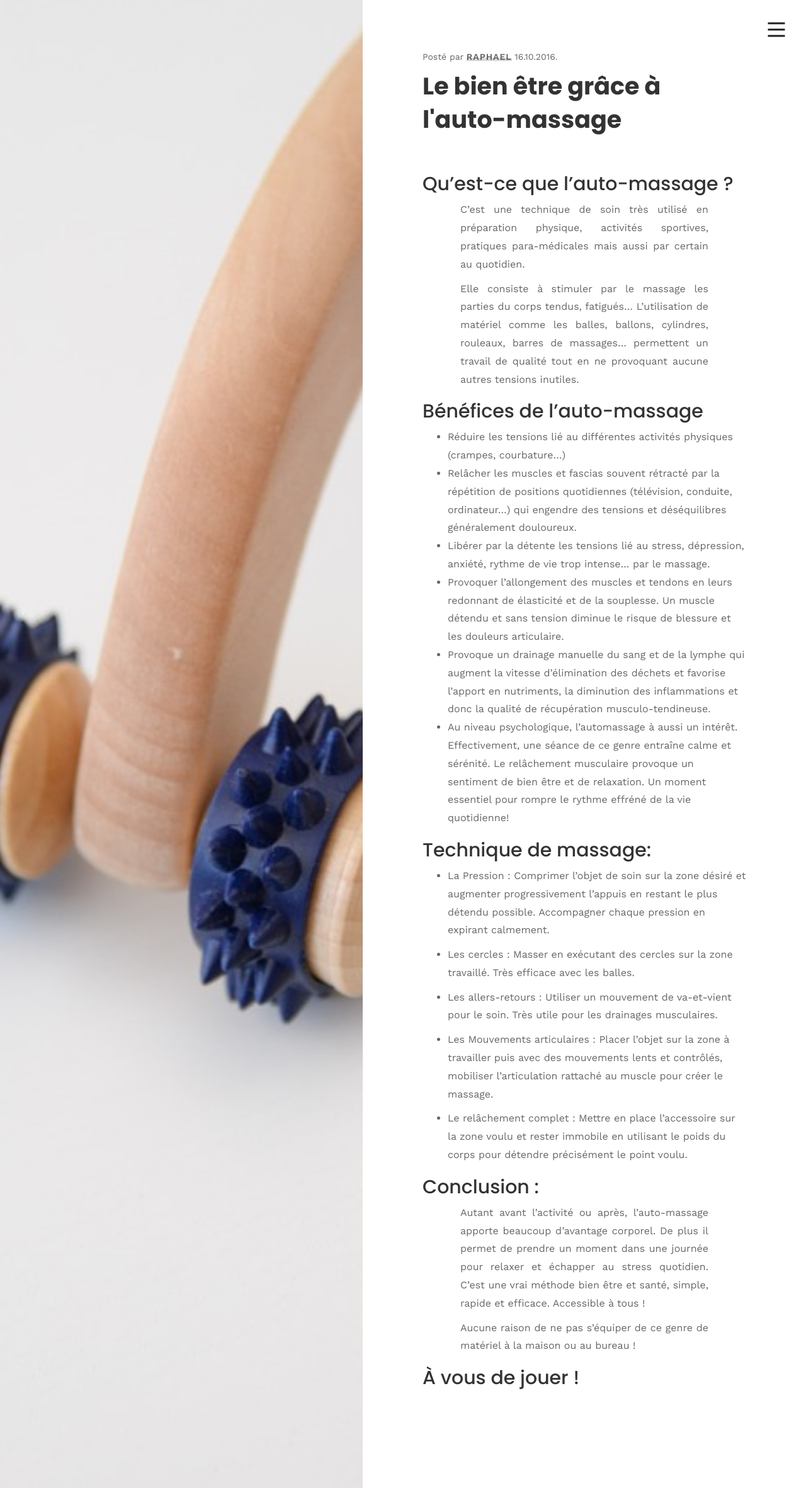
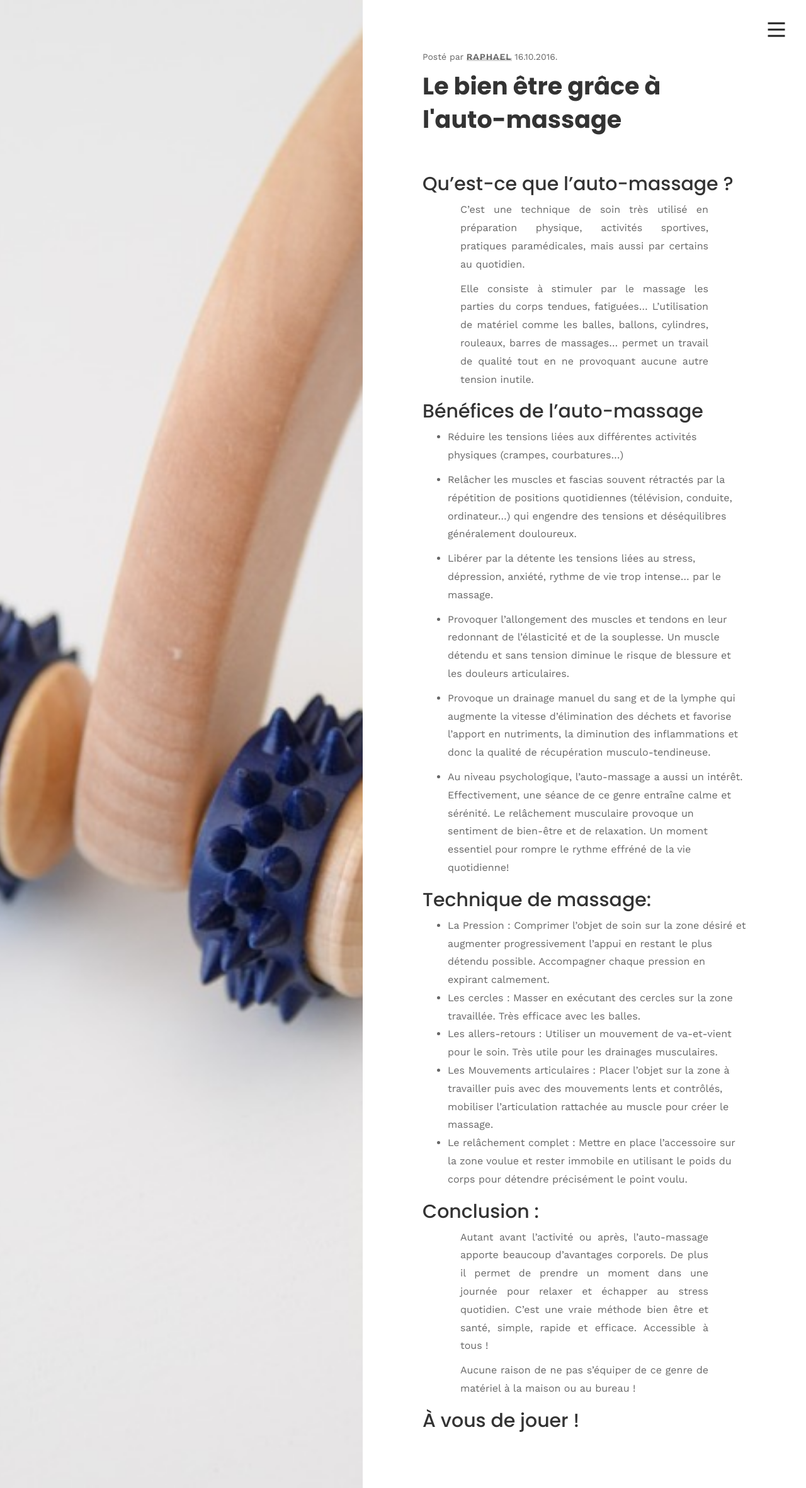
Before and after one commit to phildaponte/odemard, a Jekyll site: the page built from _posts/2017-10-09-le-bien-tre-gr-ce-l-auto-massage.md, in a window 1280 px wide. Shown: the whole page at 63% size. Built offline with Jekyll 4.4.1, drawn with Linux system fonts in a browser that asks for light colours; comment, search, counter and statistics services are not loaded.

Commit message:
Update Blog Post “2017-10-09-le-bien-tre-gr-ce-l-auto-massage”

```diff
--- a/_posts/2017-10-09-le-bien-tre-gr-ce-l-auto-massage.md
+++ b/_posts/2017-10-09-le-bien-tre-gr-ce-l-auto-massage.md
@@ -3,40 +3,41 @@
 title: 'Le bien être grâce à l''auto-massage  '
 tag: >-
   Besoin de te détendre, de soulager des tensions, améliorer des performances
-  sportive, ta récupération ou juste rechercher le bien être. Voici une
+  sportives, ta récupération ou juste rechercher le bien-être. Voici une
   technique que tu devrais apprécier !
 img: /img/uploads/spa-1979704_1280.jpg
 ---
 ## Qu’est-ce que l’auto-massage ?
 
-C’est une technique de soin très utilisé en préparation physique, activités sportives, pratiques para-médicales mais aussi par certain au quotidien.
+C’est une technique de soin très utilisé en préparation physique, activités sportives, pratiques paramédicales, mais aussi par certains au quotidien.
 
-Elle consiste à stimuler par le massage les parties du corps tendus, fatigués… L’utilisation de matériel comme les balles, ballons, cylindres, rouleaux, barres de massages… permettent un travail de qualité tout en ne provoquant aucune autres tensions inutiles.
+Elle consiste à stimuler par le massage les parties du corps tendues, fatiguées… L’utilisation de matériel comme les balles, ballons, cylindres, rouleaux, barres de massages… permet un travail de qualité tout en ne provoquant aucune autre tension inutile.
 
 ## Bénéfices de l’auto-massage
 
-* Réduire les tensions lié au différentes activités physiques (crampes, courbature…)
-* Relâcher les muscles et fascias souvent rétracté par la répétition de positions quotidiennes (télévision, conduite, ordinateur…) qui engendre des tensions et déséquilibres généralement douloureux.
-* Libérer par la détente les tensions lié au stress, dépression, anxiété, rythme de vie trop intense… par le massage.
-* Provoquer l’allongement des muscles et tendons en leurs redonnant de élasticité et de la souplesse. Un muscle détendu et sans tension diminue le risque de blessure et les douleurs articulaire.
-* Provoque un drainage manuelle du sang et de la lymphe qui augment la vitesse d’élimination des déchets et favorise l’apport en nutriments, la diminution des inflammations et donc la qualité de récupération musculo-tendineuse.
-* Au niveau psychologique, l’automassage à aussi un intérêt. Effectivement, une séance de ce genre entraîne calme et sérénité. Le relâchement musculaire provoque un sentiment de bien être et de relaxation. Un moment essentiel pour rompre le rythme effréné de la vie quotidienne!
+- Réduire les tensions liées aux différentes activités physiques (crampes, courbatures…)
+
+- Relâcher les muscles et fascias souvent rétractés par la répétition de positions quotidiennes (télévision, conduite, ordinateur…) qui engendre des tensions et déséquilibres généralement douloureux.
+
+- Libérer par la détente les tensions liées au stress, dépression, anxiété, rythme de vie trop intense… par le massage.
+
+- Provoquer l’allongement des muscles et tendons en leur redonnant de l'élasticité et de la souplesse. Un muscle détendu et sans tension diminue le risque de blessure et les douleurs articulaires.
+
+- Provoque un drainage manuel du sang et de la lymphe qui augmente la vitesse d’élimination des déchets et favorise l’apport en nutriments, la diminution des inflammations et donc la qualité de récupération musculo-tendineuse.
+
+- Au niveau psychologique, l’auto-massage a aussi un intérêt. Effectivement, une séance de ce genre entraîne calme et sérénité. Le relâchement musculaire provoque un sentiment de bien-être et de relaxation. Un moment essentiel pour rompre le rythme effréné de la vie quotidienne!
 
 ## Technique de massage:
 
-- La Pression : Comprimer l’objet de soin sur la zone désiré et augmenter progressivement l’appuis en restant le plus détendu possible. Accompagner chaque pression en expirant calmement.
-
-- Les cercles : Masser en exécutant des cercles sur la zone travaillé. Très efficace avec les balles.
-
-- Les allers-retours : Utiliser un mouvement de va-et-vient pour le soin. Très utile pour les drainages musculaires.
-
-- Les Mouvements articulaires : Placer l’objet sur la zone à travailler puis avec des mouvements lents et contrôlés, mobiliser l’articulation rattaché au muscle pour créer le massage.
-
-- Le relâchement complet : Mettre en place l’accessoire sur la zone voulu et rester immobile en utilisant le poids du corps pour détendre précisément le point voulu.
+* La Pression : Comprimer l’objet de soin sur la zone désiré et augmenter progressivement l’appui en restant le plus détendu possible. Accompagner chaque pression en expirant calmement.
+* Les cercles : Masser en exécutant des cercles sur la zone travaillée. Très efficace avec les balles.
+* Les allers-retours : Utiliser un mouvement de va-et-vient pour le soin. Très utile pour les drainages musculaires.
+* Les Mouvements articulaires : Placer l’objet sur la zone à travailler puis avec des mouvements lents et contrôlés, mobiliser l’articulation rattachée au muscle pour créer le massage.
+* Le relâchement complet : Mettre en place l’accessoire sur la zone voulue et rester immobile en utilisant le poids du corps pour détendre précisément le point voulu.
 
 ## Conclusion :
 
-Autant avant l’activité ou après, l’auto-massage apporte beaucoup d’avantage corporel. De plus il permet de prendre un moment dans une journée pour relaxer et échapper au stress quotidien. C’est une vrai méthode bien être et santé, simple, rapide et efficace. Accessible à tous !
+Autant avant l’activité ou après, l’auto-massage apporte beaucoup d’avantages corporels. De plus il permet de prendre un moment dans une journée pour relaxer et échapper au stress quotidien. C’est une vraie méthode bien être et santé, simple, rapide et efficace. Accessible à tous !
 
 Aucune raison de ne pas s’équiper de ce genre de matériel à la maison ou au bureau !
 
```
